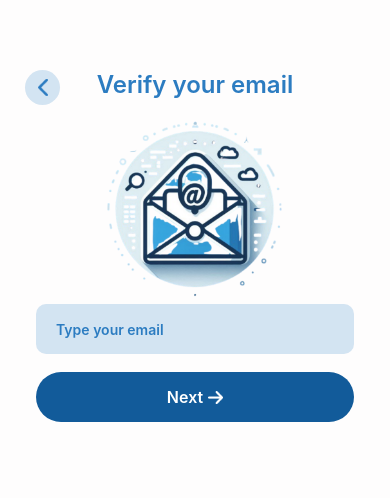
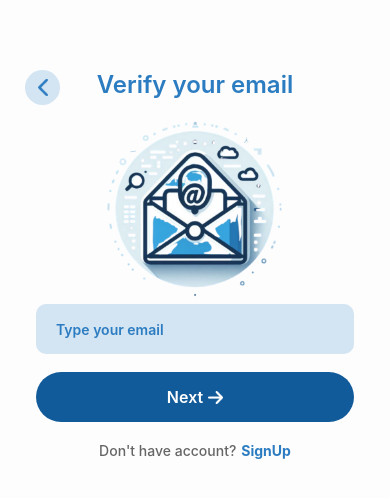
Before and after one commit to hoangphuc38/Buddy_Bound, a React Native app: screen /ForgetPass in a window 390 px wide. Shown: the top 498 px of the page. Built offline with nearby package versions, Linux system fonts and the light colour scheme.

Commit message:
Add SignUp Option in Forget Pass

```diff
--- a/src/screens/ForgetPassScreen.tsx
+++ b/src/screens/ForgetPassScreen.tsx
@@ -110,9 +110,9 @@ const ForgetPassScreen = ({navigation}: ForgetPassScreenProps) => {
             {currentData.showPrevious && (
               <TouchableOpacity style={styles.btnPrev} onPress={handlePrevious}>
                 <View style={styles.btnContent}>
-                <View style={{height: 14, width: 15}}>
-                  <Image source={preIcon} style={styles.img} />
-                </View>
+                  <View style={{height: 14, width: 15}}>
+                    <Image source={preIcon} style={styles.img} />
+                  </View>
                   <Text style={styles.btnText}>Previous</Text>
                 </View>
               </TouchableOpacity>
@@ -123,11 +123,22 @@ const ForgetPassScreen = ({navigation}: ForgetPassScreenProps) => {
                   {currentData.showDone ? 'Done' : 'Next'}
                 </Text>
                 <View style={{height: 14, width: 15}}>
-                  <Image source={currentData.showDone ? checkIcon : nextIcon} style={styles.img} />
+                  <Image
+                    source={currentData.showDone ? checkIcon : nextIcon}
+                    style={styles.img}
+                  />
                 </View>
               </View>
             </TouchableOpacity>
           </View>
+        </View>
+        <View style={{flexDirection: 'row', gap: 5, marginTop: 20}}>
+          <Text style={{color: 'rgba(0, 0, 0, 0.6)', fontWeight: 500}}>
+            Don't have account?
+          </Text>
+          <TouchableOpacity>
+            <Text style={{color: '#2C7CC1', fontWeight: 700}}>SignUp</Text>
+          </TouchableOpacity>
         </View>
       </View>
     </SafeAreaView>
@@ -189,7 +200,7 @@ const styles = StyleSheet.create({
     borderRadius: 30,
     alignItems: 'center',
     justifyContent: 'center',
-    flex: 1
+    flex: 1,
   },
   btnPrev: {
     flex: 1,
```
